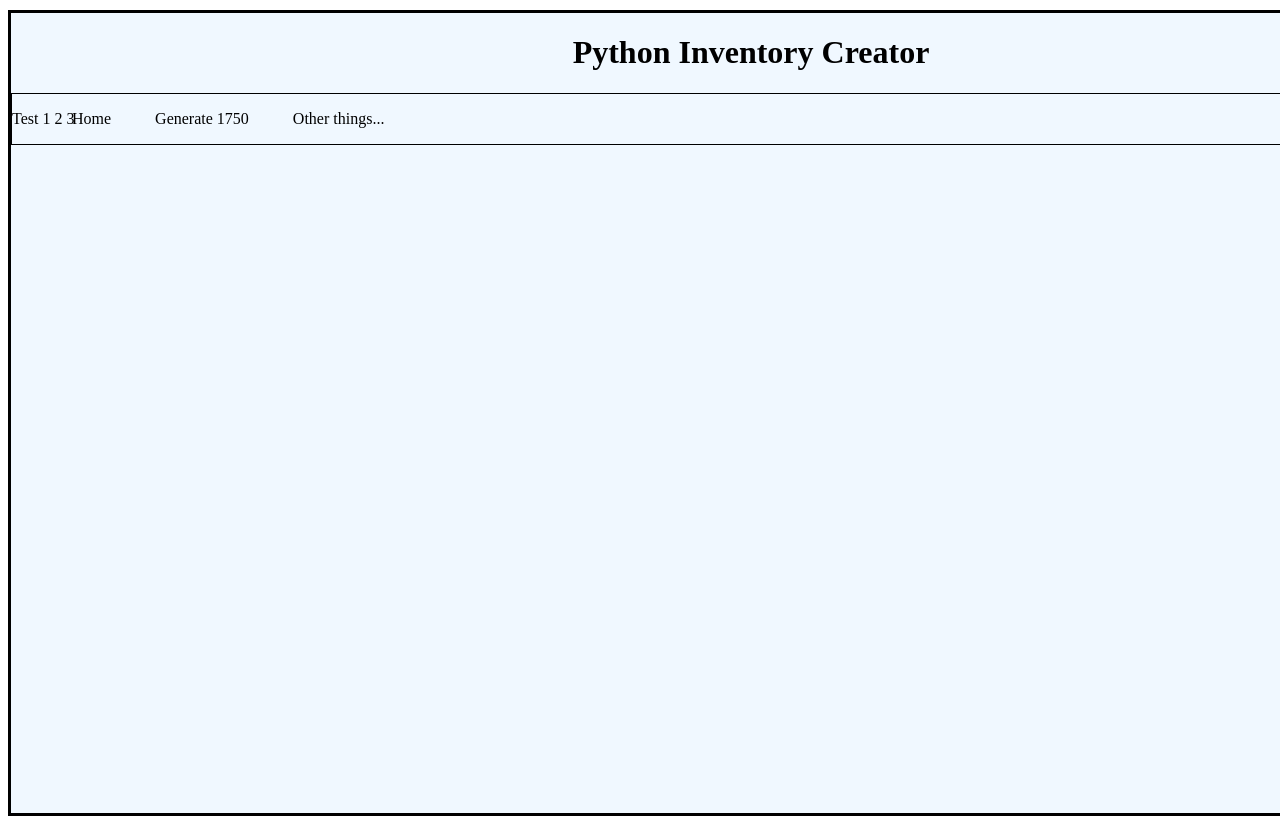
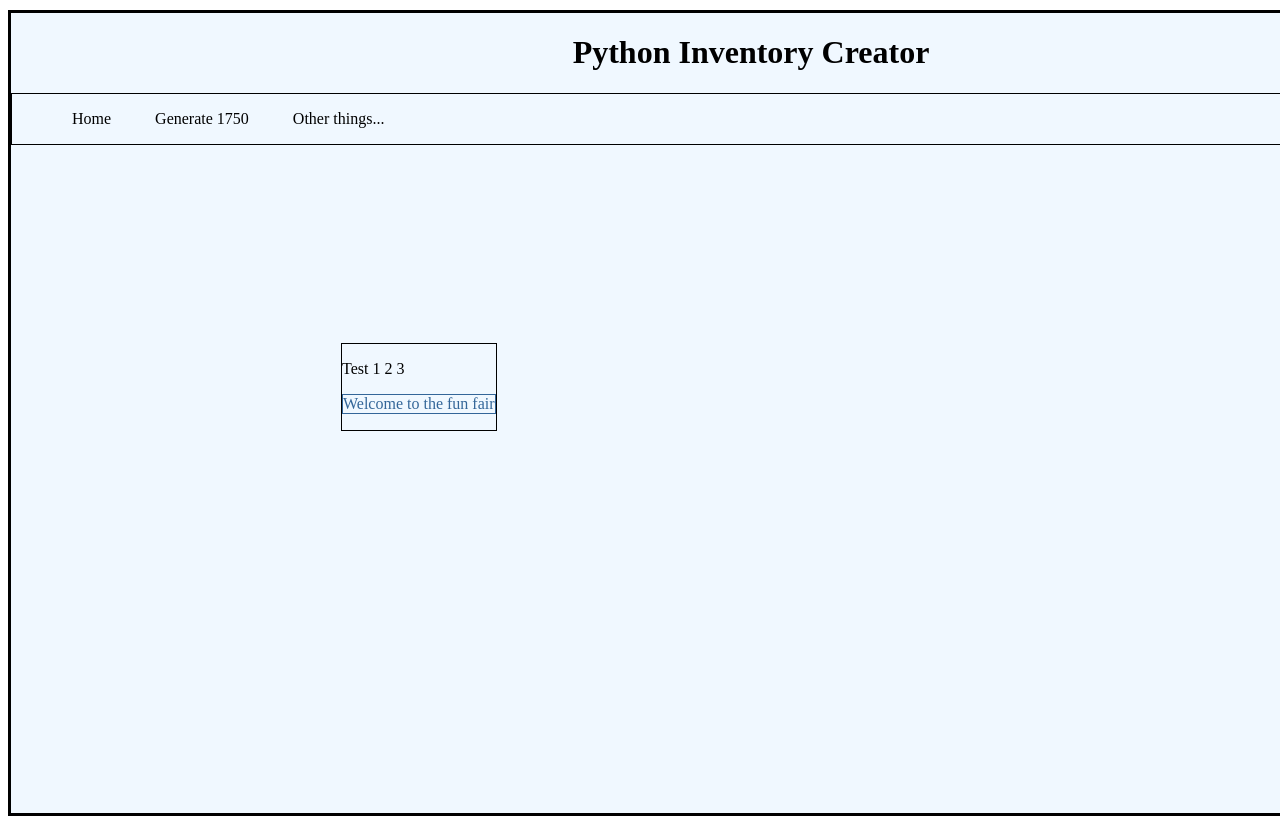
Before and after one commit to JustinMutinta/PackingList_creator_1750, a Flask app: page /1750 in a window 1280 px wide; the page is wider, and only the part inside the window is pictured. Run offline with Flask 3, Linux system fonts and the light colour scheme.

Commit message:
Got css working on child html file

```diff
--- a/static/styles/master.css
+++ b/static/styles/master.css
@@ -27,9 +27,3 @@ h1{
     position: absolute;
     top: 10px;
 }
-
-#db_output{
-    border: 1px solid;
-    top: 30px;
-
-}
--- a/templates/html_files/1750_Generator.html
+++ b/templates/html_files/1750_Generator.html
@@ -4,14 +4,24 @@
 {% block head %}
   {{ super() }}
   <style type="text/css">
-    .important { color: #336699; }
+    .important { color: #336699; border: 1px solid;}
+    .db_output {
+      border: 1px solid;
+      position: absolute;
+      top: 330px;
+      left: 330px;
+    }
+
   </style>
 {% endblock %}
 
 
 {% block content %}
   {{ super() }}
-  <div id="db_output">
+  <div class="db_output">
     <p>Test 1 2 3</p>
+    <p class="important">
+      Welcome to the fun fair
+    </p>
   </div>
 {% endblock %}
```
